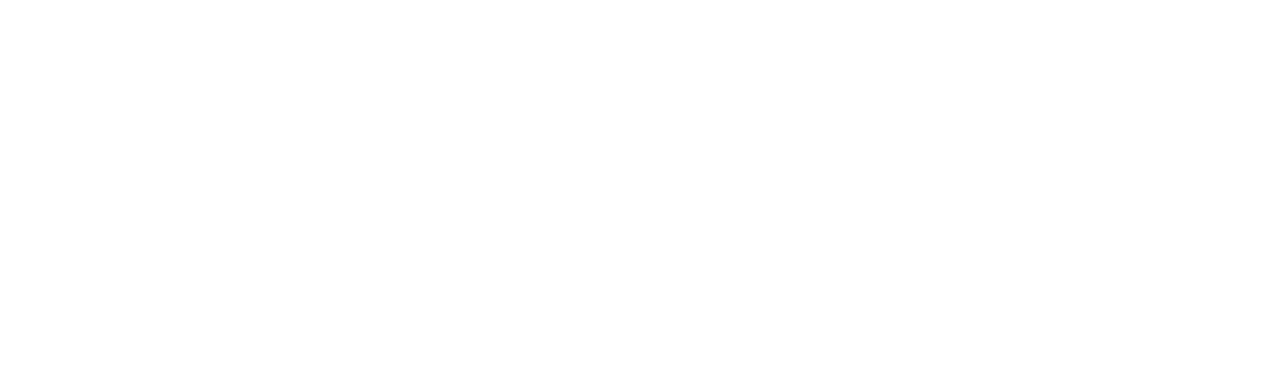
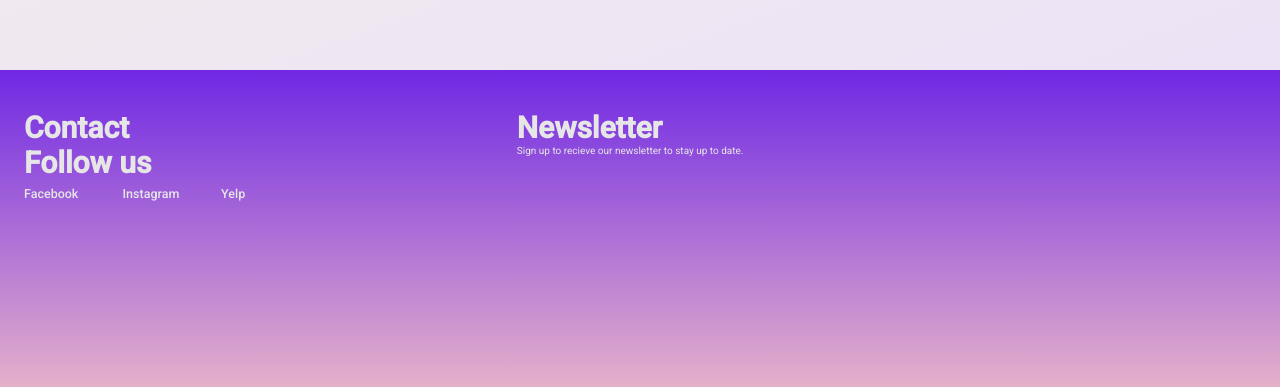
Before and after one commit to wasabi805/south-bay-sit-n-stay-2019, a React app in the folder south-bay-sit-n-stay-2019/: page /about in a window 1280 px wide. Shown: the part 1487-1874 px from the top of the page. Before the commit the page ends 1367 px from the top, so only its background shows below. Built offline with nearby package versions, Linux system fonts and the light colour scheme.

Commit message:
working on the Footer Component

```diff
--- a/south-bay-sit-n-stay-2019/src/App.js
+++ b/south-bay-sit-n-stay-2019/src/App.js
@@ -3,6 +3,7 @@
 import store from "./store";
 import NavBarContainer from "./Components/NavBar/nav-bar-container";
 import PagePresenter from "./components/page/page-container";
+import Footer from "./Components/Footer/footer";
 
 class App extends Component {
   render() {
@@ -11,6 +12,7 @@
         <div className="App.js">
           <NavBarContainer />
           <PagePresenter />
+          <Footer/>
         </div>
       </Provider>
     );
--- a/south-bay-sit-n-stay-2019/src/Components/Cards/card-section-component.js
+++ b/south-bay-sit-n-stay-2019/src/Components/Cards/card-section-component.js
@@ -73,10 +73,11 @@
 
 //==========    ==========  ==========  ==========
 
-const useStyles = makeStyles(theme => ({
+let useStyles = makeStyles(theme => ({
   cardContainer: {
     display: "flex",
-    justifyContent: "space-evenly"
+    justifyContent: "space-evenly",
+    marginBottom: "15%"
   },
 
   cardContainerHeading: {
--- /dev/null
+++ b/south-bay-sit-n-stay-2019/src/Components/Footer/footer.js
@@ -0,0 +1,133 @@
+import React from "react";
+import { ThemeProvider } from "@material-ui/styles";
+import { palette, compose, spacing } from "@material-ui/system";
+import { createMuiTheme, makeStyles } from "@material-ui/core/styles";
+import Container from "@material-ui/core/Container";
+import List from "@material-ui/core/List";
+import ListItem from "@material-ui/core/ListItem";
+import ListItemText from "@material-ui/core/ListItemText";
+import Typography from "@material-ui/core/Typography";
+
+import { styled } from "@material-ui/styles";
+import deepPurple from "@material-ui/core/colors/deepPurple";
+
+const footerTheme = createMuiTheme({
+  palette: {
+    primary: deepPurple
+  },
+
+  typography: {
+    fontFamily: "Roboto",
+
+    h1: {
+      fontWeight: "800",
+      fontSize: "3rem",
+      zIndex: 500
+    },
+
+    h2: {
+      fontSize: "1.5rem"
+    }
+  }
+});
+
+const FooterContainer = styled(Container)(
+  compose(
+    spacing,
+    palette
+  )
+);
+
+const FooterColumn = styled("div")(
+  compose(
+    spacing,
+    palette
+  )
+);
+
+const SocialList = styled(List)(
+  compose(
+    spacing,
+    palette
+  )
+);
+
+let useStyles = makeStyles(theme => ({
+  footerMain: {
+    display: "flex",
+    background: "linear-gradient(to bottom, #7028e4 0%, #e5b2ca 100%)",
+    //Below is a color I'm considering using
+    // background: "linear-gradient(to bottom, #505285 0%, #585e92 12%, #65689f 25%, #7474b0 37%, #7e7ebb 50%, #8389c7 62%, #9795d4 75%, #a2a1dc 87%, #b5aee4 100%)",
+    minHeight: "calc(40vh)",
+    paddingTop: "4rem",
+    color: "#e6e6e6"
+  },
+
+  footerColumn1: {
+    flexBasis: "40%",
+    display: "block"
+  },
+
+  footerColumn2: {
+    border: "1px solid yellow",
+    flex: 1,
+    display: "block"
+  },
+
+  socialList: {
+    padding: 0
+  },
+
+  socialListItem: {
+    padding: 0,
+    display: "inline-block",
+    width: " 20%"
+  }
+}));
+
+const Footer = () => {
+  const classes = useStyles();
+
+  return (
+    <ThemeProvider theme={footerTheme}>
+      <FooterContainer className={classes.footerMain}>
+        <FooterColumn className={classes.footerColumn1}>
+          <Typography variant={"h1"} mb={2}>
+            Contact
+          </Typography>
+
+          <Typography variant={"h1"}>Follow us</Typography>
+
+          <SocialList className={classes.socialList}>
+            <ListItem className={classes.socialListItem}>
+              <ListItemText>
+                <Typography variant={"h6"}>Facebook</Typography>
+              </ListItemText>
+            </ListItem>
+
+            <ListItem className={classes.socialListItem}>
+              <ListItemText>
+                <Typography variant={"h6"}>Instagram</Typography>
+              </ListItemText>
+            </ListItem>
+
+            <ListItem className={classes.socialListItem}>
+              <ListItemText>
+                <Typography variant={"h6"}>Yelp</Typography>
+              </ListItemText>
+            </ListItem>
+          </SocialList>
+        </FooterColumn>
+
+        <FooterColumn className={classes.footerColumn}>
+          <Typography variant={"h1"}>Newsletter</Typography>
+          <Typography variant={"p"}>
+            Sign up to recieve our newsletter to stay up to date.
+          </Typography>
+        </FooterColumn>
+      </FooterContainer>
+    </ThemeProvider>
+  );
+};
+
+export default Footer;
--- a/south-bay-sit-n-stay-2019/src/index.js
+++ b/south-bay-sit-n-stay-2019/src/index.js
@@ -16,7 +16,6 @@
   },
 
   typography: {
-    // fontFamily: 'BRUX',
     fontFamily: "Roboto",
     color: h1FontColor,
 
```
